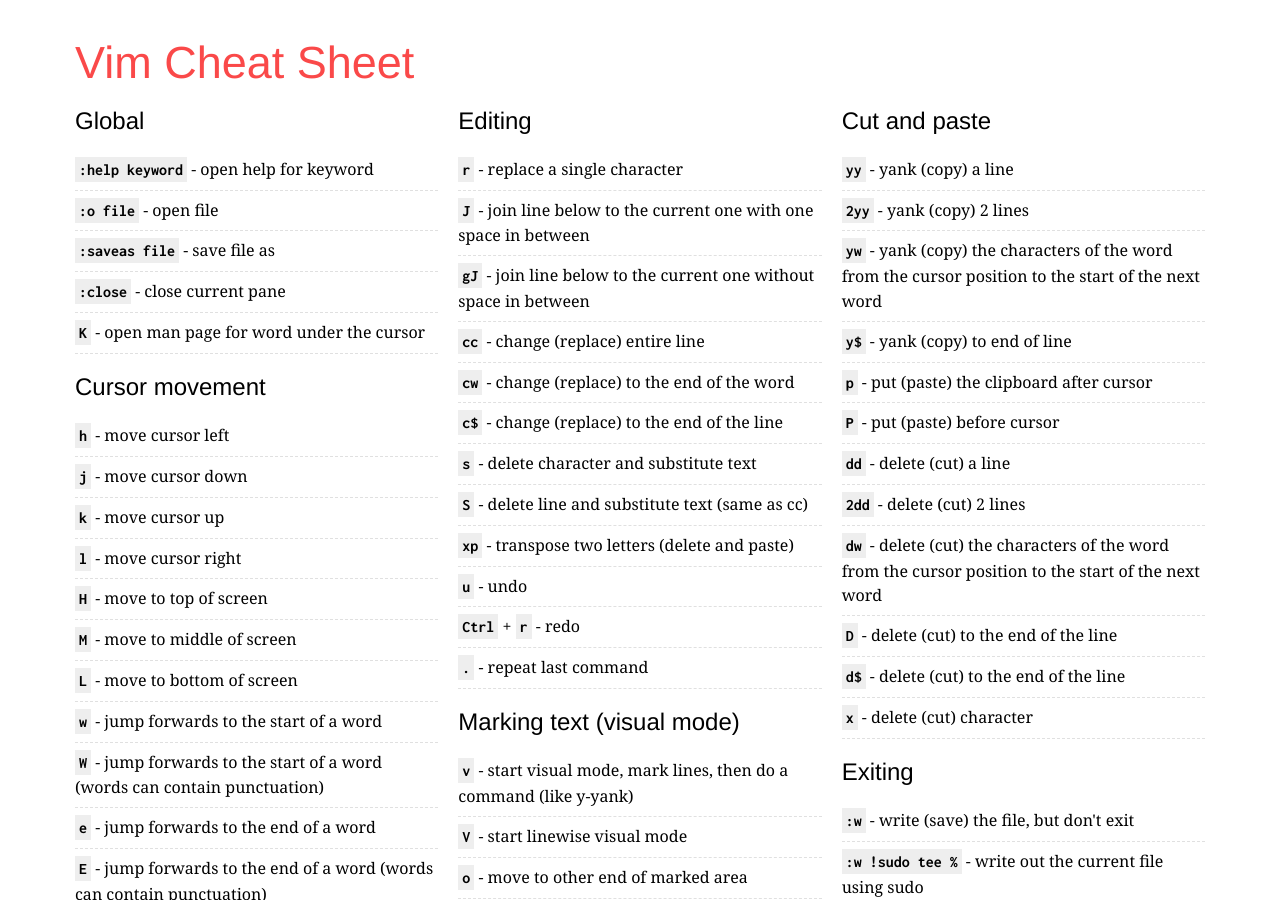
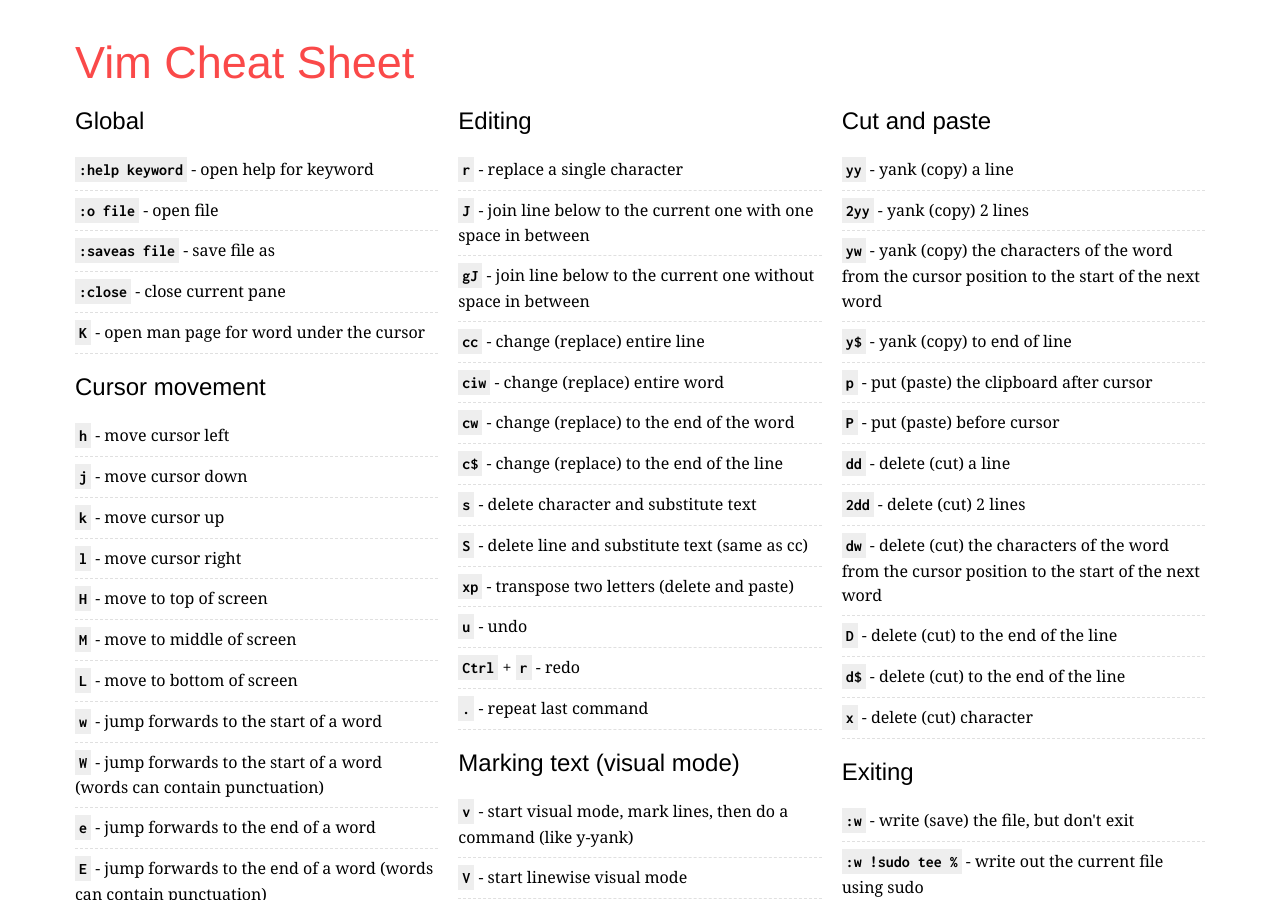
Before and after one commit to rtorr/vim-cheat-sheet, a Jekyll site: the page built from index.html, in a window 1280 px wide and 900 px high. Built offline with Jekyll 4.4.1, drawn with Linux system fonts in a browser that asks for light colours.

Commit message:
added edit command: ciw

```diff
--- a/_config.yml
+++ b/_config.yml
@@ -78,6 +78,7 @@
           J: "join line below to the current one with one space in between"
           gJ: "join line below to the current one without space in between"
           cc: "change (replace) entire line"
+          ciw: "change (replace) entire word"
           cw: "change (replace) to the end of the word"
           cDollar: "change (replace) to the end of the line"
           s: "delete character and substitute text"
--- a/_layouts/page.html
+++ b/_layouts/page.html
@@ -74,6 +74,7 @@
             <li><kbd>J</kbd> - {{ page.editing.commands.J }}</li>
             <li><kbd>gJ</kbd> - {{ page.editing.commands.gJ }}</li>
             <li><kbd>cc</kbd> - {{ page.editing.commands.cc }}</li>
+            <li><kbd>ciw</kbd> - {{ page.editing.commands.ciw  }}</li>
             <li><kbd>cw</kbd> - {{ page.editing.commands.cw }}</li>
             <li><kbd>c$</kbd> - {{ page.editing.commands.cDollar }}</li>
             <li><kbd>s</kbd> - {{ page.editing.commands.s }}</li>
```
